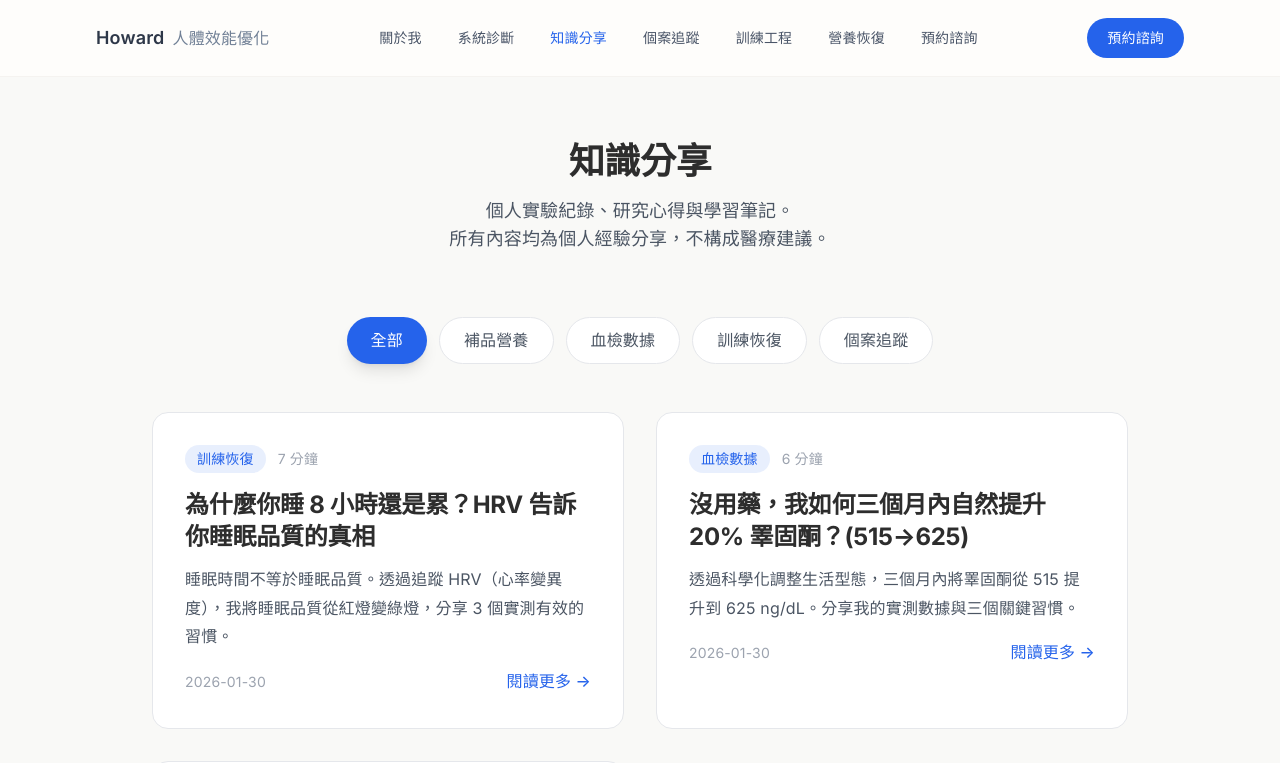
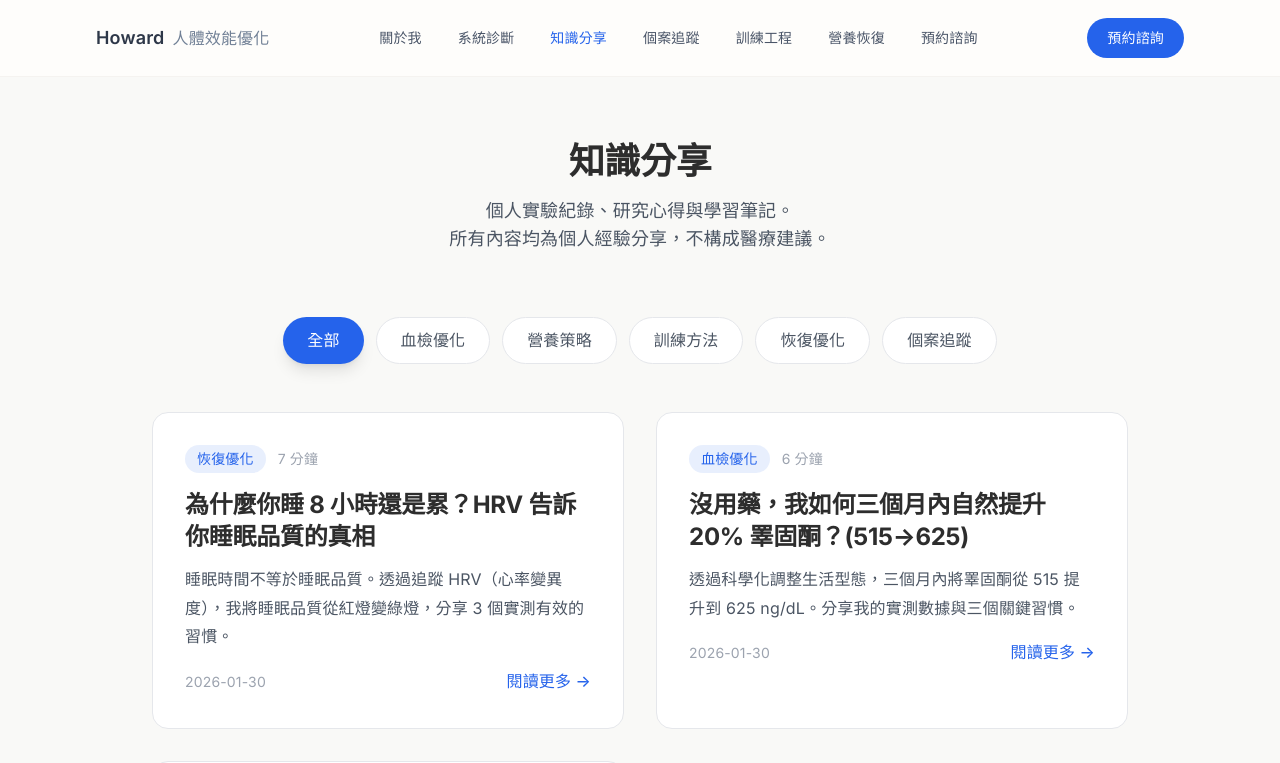
Before and after one commit to chenhoward456-hash/V3, a Next.js app: page /blog in a window 1280 px wide. Shown: the top 763 px of the page. Built offline with nearby package versions, Linux system fonts and the light colour scheme.

Commit message:
優化部落格分類：改為 5 個更清楚的分類

```diff
--- a/app/blog/[slug]/page.tsx
+++ b/app/blog/[slug]/page.tsx
@@ -12,7 +12,7 @@ const blogContent: Record<string, {
   'sleep-quality-hrv-optimization': {
     title: '為什麼你睡 8 小時還是累？HRV 告訴你睡眠品質的真相',
     date: '2026-01-30',
-    category: '訓練恢復',
+    category: '恢復優化',
     readTime: '7 分鐘',
     content: `
 ## 前言：睡 8 小時還是累到像殭屍？
@@ -236,7 +236,7 @@ HRV 測量的是你心跳間隔的變化。
   'testosterone-optimization-3-months': {
     title: '沒用藥，我如何三個月內自然提升 20% 睪固酮？(515→625)',
     date: '2026-01-30',
-    category: '血檢數據',
+    category: '血檢優化',
     readTime: '6 分鐘',
     content: `
 ## 前言：這是我今年做過最值得的「人體實驗」
@@ -418,7 +418,7 @@ HRV 測量的是你心跳間隔的變化。
   'hba1c-optimization-journey': {
     title: '我如何從 HbA1c 5.9% 優化到 5.1%：6年代謝優化實驗',
     date: '2026-01-29',
-    category: '血檢數據',
+    category: '血檢優化',
     readTime: '8 分鐘',
     content: `
 ## 前言：從系統崩潰到完全重生
--- a/app/blog/page.tsx
+++ b/app/blog/page.tsx
@@ -9,7 +9,7 @@ interface BlogPost {
   title: string
   description: string
   date: string
-  category: '補品營養' | '血檢數據' | '訓練恢復' | '個案追蹤'
+  category: '血檢優化' | '營養策略' | '訓練方法' | '恢復優化' | '個案追蹤'
   readTime: string
   slug: string
 }
@@ -21,7 +21,7 @@ const blogPosts: BlogPost[] = [
     title: '為什麼你睡 8 小時還是累？HRV 告訴你睡眠品質的真相',
     description: '睡眠時間不等於睡眠品質。透過追蹤 HRV（心率變異度），我將睡眠品質從紅燈變綠燈，分享 3 個實測有效的習慣。',
     date: '2026-01-30',
-    category: '訓練恢復',
+    category: '恢復優化',
     readTime: '7 分鐘',
     slug: 'sleep-quality-hrv-optimization'
   },
@@ -30,7 +30,7 @@ const blogPosts: BlogPost[] = [
     title: '沒用藥，我如何三個月內自然提升 20% 睪固酮？(515→625)',
     description: '透過科學化調整生活型態，三個月內將睪固酮從 515 提升到 625 ng/dL。分享我的實測數據與三個關鍵習慣。',
     date: '2026-01-30',
-    category: '血檢數據',
+    category: '血檢優化',
     readTime: '6 分鐘',
     slug: 'testosterone-optimization-3-months'
   },
@@ -39,14 +39,14 @@ const blogPosts: BlogPost[] = [
     title: '我如何從 HbA1c 5.9% 優化到 5.1%：6年代謝優化實驗',
     description: '分享我從 2020 年系統崩潰到 2026 年完全重生的血糖優化旅程。這不是醫療建議，而是個人實驗紀錄。',
     date: '2026-01-29',
-    category: '血檢數據',
+    category: '血檢優化',
     readTime: '8 分鐘',
     slug: 'hba1c-optimization-journey'
   },
   // 更多文章會在這裡新增
 ]
 
-const categories = ['全部', '補品營養', '血檢數據', '訓練恢復', '個案追蹤'] as const
+const categories = ['全部', '血檢優化', '營養策略', '訓練方法', '恢復優化', '個案追蹤'] as const
 
 export default function BlogPage() {
   const [selectedCategory, setSelectedCategory] = useState<string>('全部')
```
Also changed, not shown: 2 other files (tests, documents, lock files or other folders).
